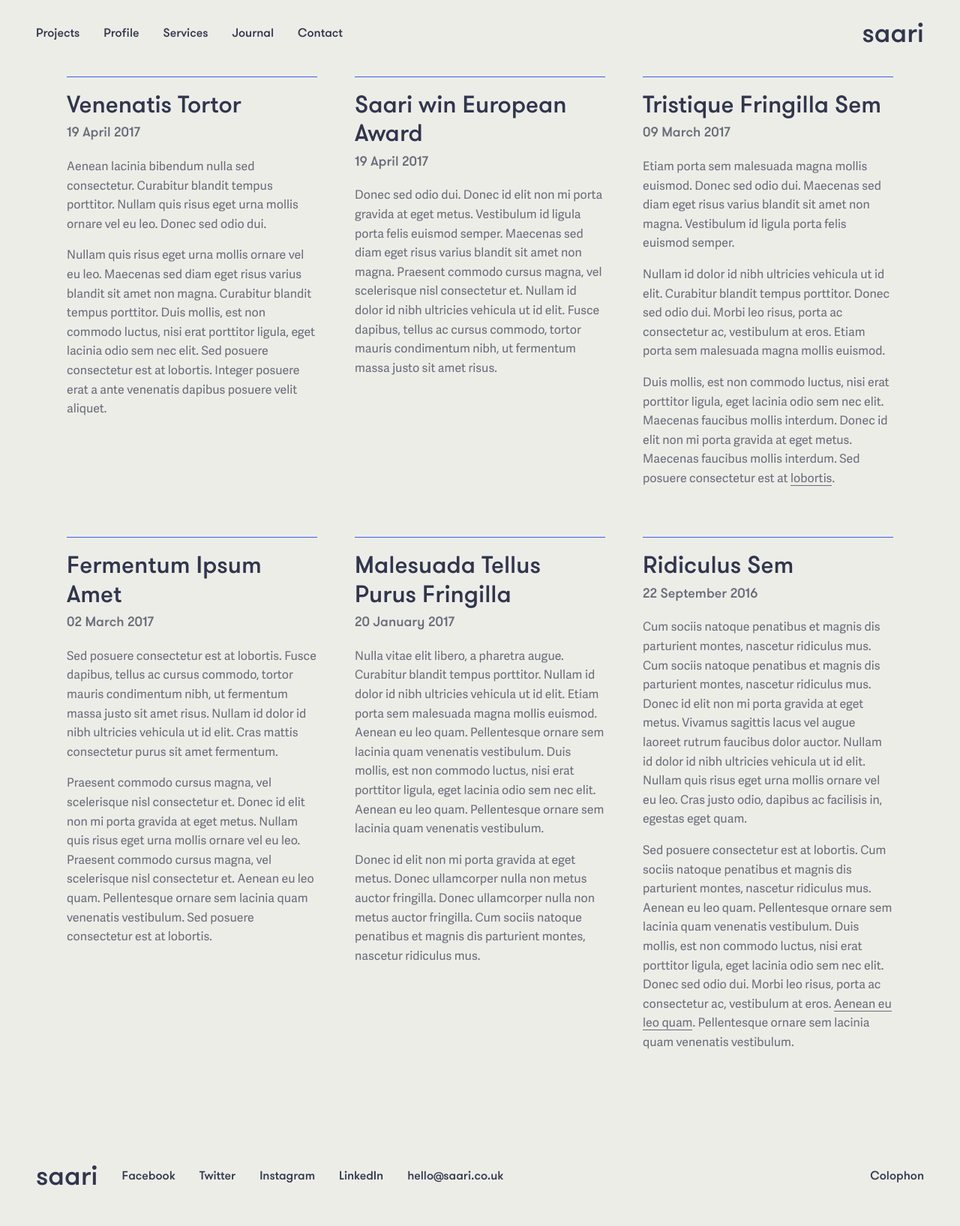
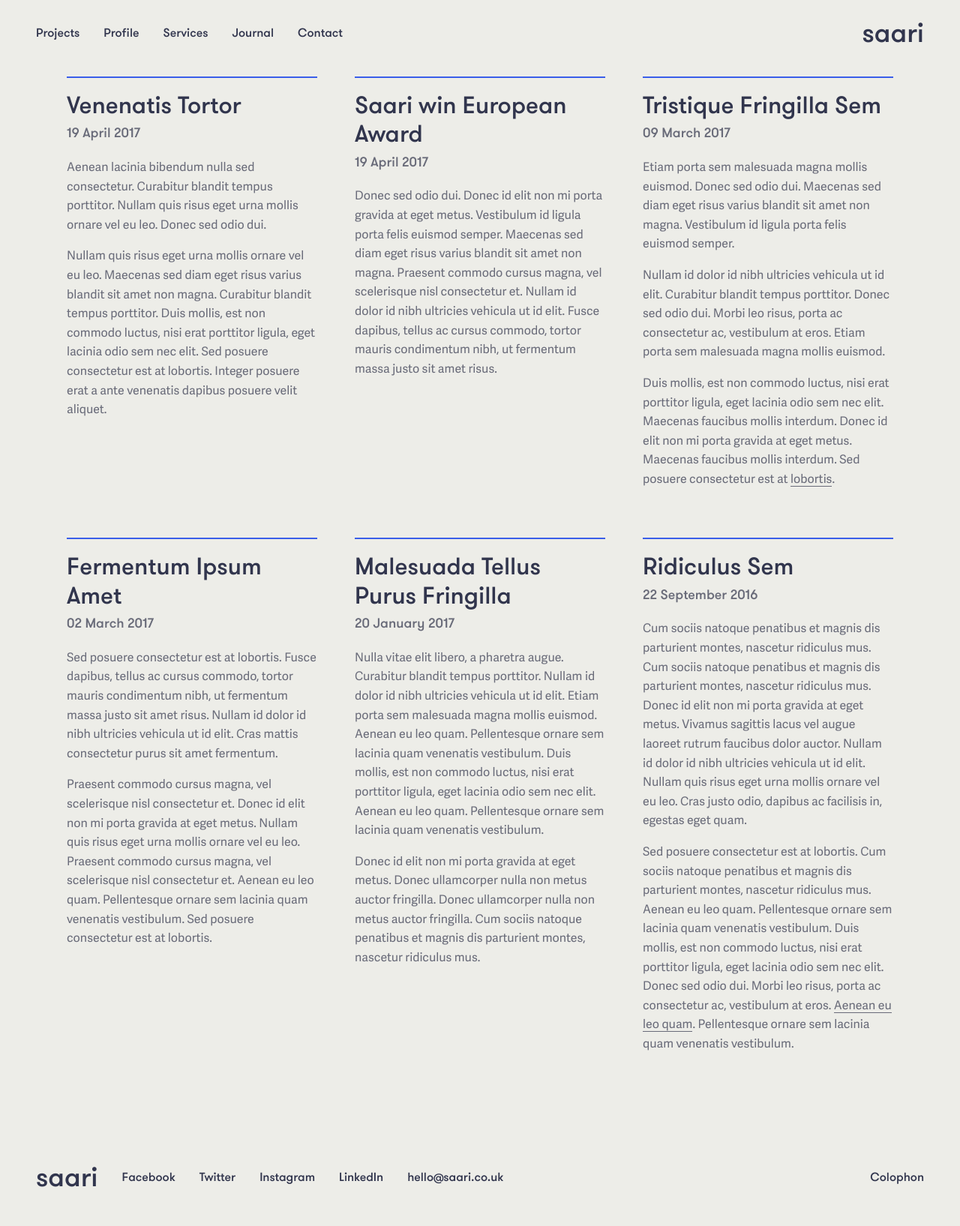
Before and after one commit to garethjohnsdesign/saari.co.uk, a Jekyll site: the page built from journal.md, in a window 1280 px wide. Shown: the whole page at 75% size. Built offline with Jekyll 4.4.1, drawn with Linux system fonts in a browser that asks for light colours.

Commit message:
Initial Commit

```diff
--- a/assets/css/app.css
+++ b/assets/css/app.css
@@ -3218,7 +3218,7 @@ h4 {
   padding-bottom: 1rem; }
 
 .journal__post h2 {
-  border-top: solid 1px #3A5EE9;
+  border-top: solid 2px #3A5EE9;
   padding-top: 1rem; }
 
 .contact section {
--- a/assets/scss/_layout.scss
+++ b/assets/scss/_layout.scss
@@ -375,7 +375,7 @@ h4 {
 }
 
 .journal__post h2 {
-  border-top: solid 1px $color--royal-blue;
+  border-top: solid 2px $color--royal-blue;
   padding-top: 1rem;
 }
 
```
Also changed, not shown: 2 other files.
